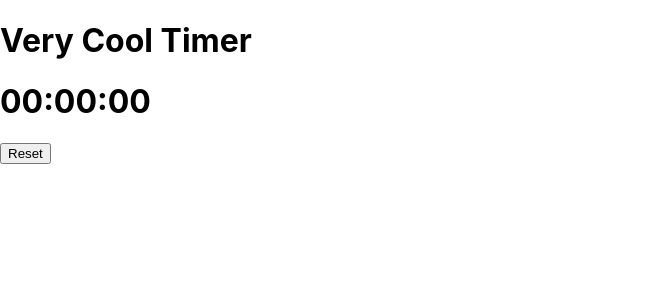
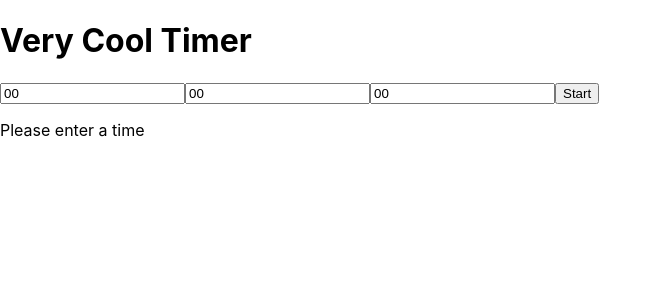
Before and after one commit to ticet11/react-98-timer, a React (Create React App) app: page / in a window 1280 px wide. Both pictures are taken after a click on the button "Start". Shown: the top 300 px of the page, without its empty margins (0-662 px from the left). Built offline with nearby package versions, Linux system fonts and the light colour scheme; no server answers.

Commit message:
added error handling for 0 entered in form.

```diff
--- a/src/App.js
+++ b/src/App.js
@@ -3,7 +3,7 @@ import { useForm } from "react-hook-form";
 import moment from "moment";
 import { Howl } from "howler";
 
-import chiptune from "./assets/sounds/chiptune-loop.wav";
+import chiptune from "../../assets/sounds/chiptune-loop.wav";
 
 const Timer = () => {
     const alarm = new Howl({
@@ -12,18 +12,34 @@ const Timer = () => {
 
     const [isStarted, setIsStarted] = useState(false);
     const [isRunning, setIsRunning] = useState(false);
-    const [timeLeft, setTimeLeft] = useState(5000);
+    const [timeLeft, setTimeLeft] = useState(0);
+    const [error, setError] = useState(false);
 
-    const { register, handleSubmit, watch, errors } = useForm();
+    const { register, handleSubmit } = useForm();
 
     const onSubmit = (data) => {
-        setTimeLeft(
+        const timeInSec =
             parseInt(data.hours) * 3600 +
             parseInt(data.minutes) * 60 +
-                parseInt(data.seconds)
-        );
+            parseInt(data.seconds);
+        if (timeInSec === 0) {
+            setError(true);
+        } else {
+            setError(false);
+            setTimeLeft(timeInSec);
             setIsStarted(!isStarted);
             setIsRunning(true);
+        }
+    };
+
+    const errorMessage = () => {
+        if (error) {
+            return (
+                <p className="timer-error-message">
+                    Please enter a time
+                </p>
+            );
+        }
     };
 
     const handleClick = () => {
@@ -55,9 +71,10 @@ const Timer = () => {
     const timer = moment.duration(timeLeft, "seconds")._data;
 
     return (
-        <div>
+        <div className="timer-wrapper">
             <h1>Very Cool Timer</h1>
             {!isStarted ? (
+                <div className="form-wrapper">
                     <form onSubmit={handleSubmit(onSubmit)}>
                         <input
                             name="hours"
@@ -76,6 +93,8 @@ const Timer = () => {
                         />
                         <button type="submit">Start</button>
                     </form>
+                    {errorMessage()}
+                </div>
             ) : (
                 <div>
                     <h1>
```
Lines whose indentation alone changed are shown as unchanged.
